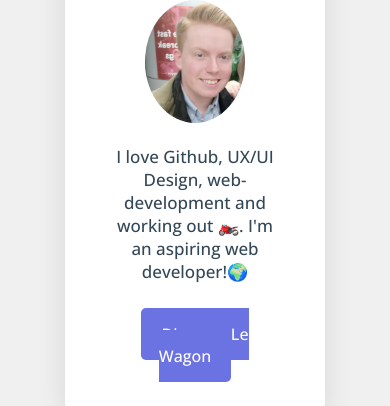
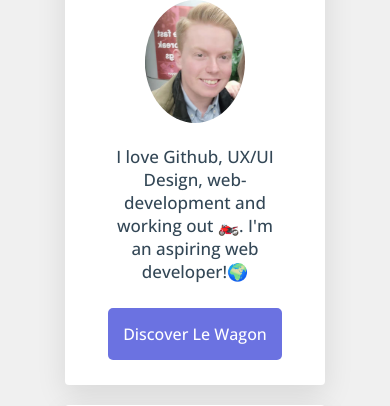
Before and after one commit to jrig95/profile, a plain HTML site: page index.html in a window 390 px wide. Shown: the part 199-605 px from the top of the page. Drawn offline with nearby package versions, Linux system fonts and the light colour scheme.

Commit message:
updated btn css

```diff
--- a/style.css
+++ b/style.css
@@ -99,4 +99,7 @@ li{
   .container {
     width: 300px;
   }
+  .btn-blue{
+    padding: 15px;
+  }
 }
```
